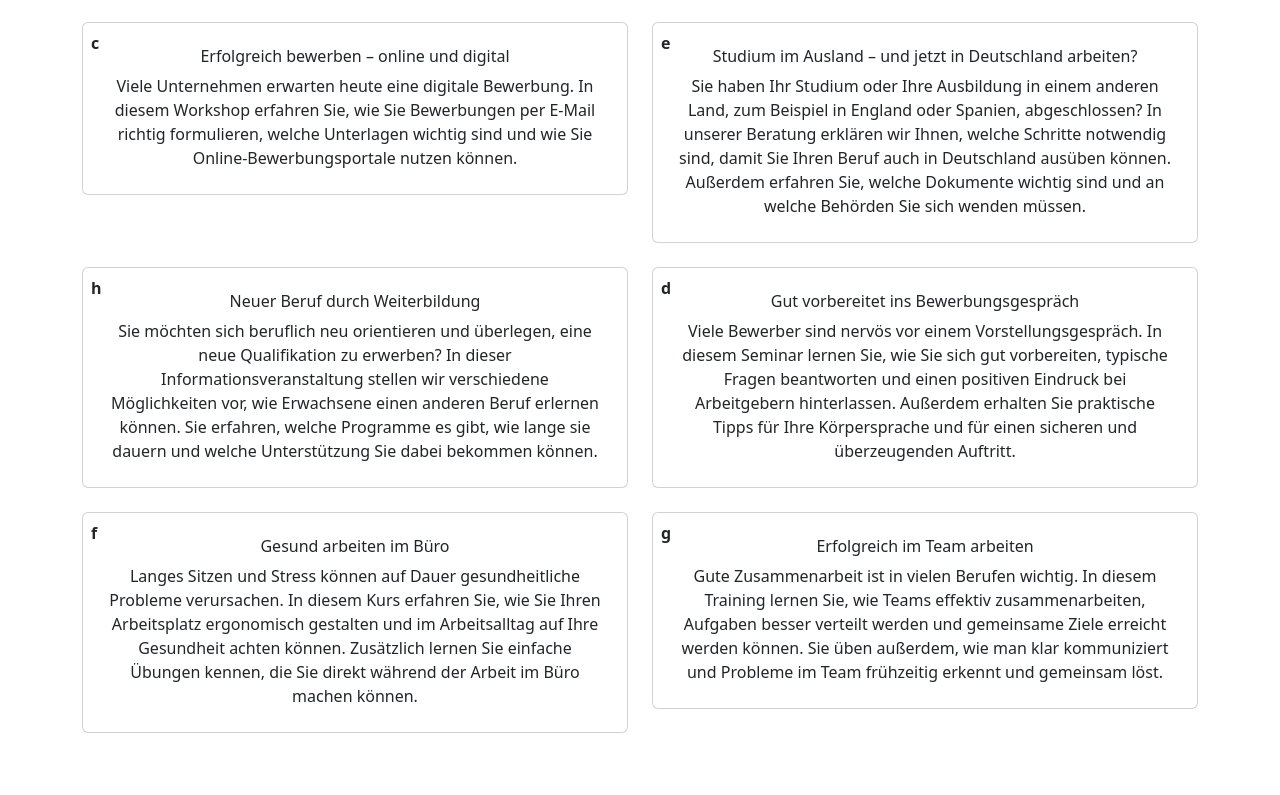
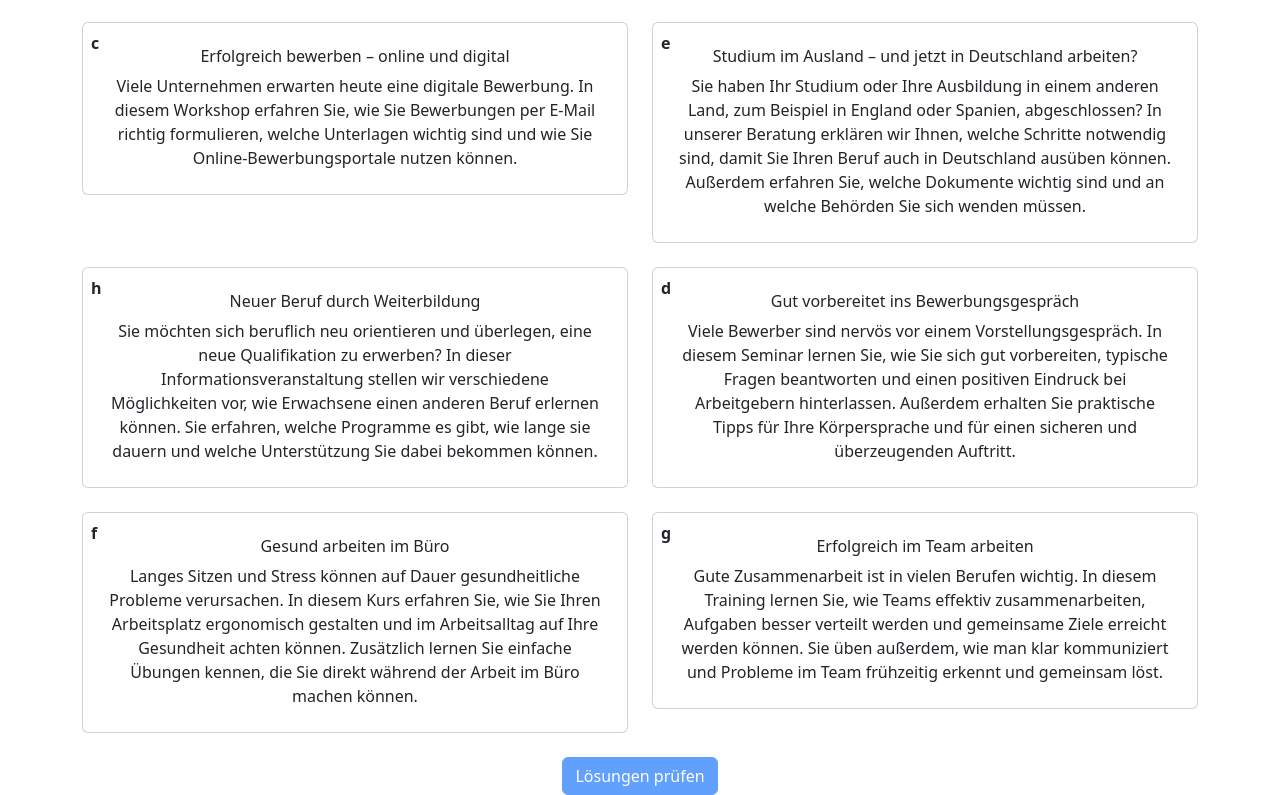
Before and after one commit to NastosStavros/b2-frontend, an Angular app in the folder b2-frontend/: page /lesen-teil1-modelltest in a window 1280 px wide. Shown: the part 592-1387 px from the top of the page. Before the commit the page ends 1325 px from the top, so only its background shows below. Built offline with nearby package versions, Linux system fonts and the light colour scheme.

Commit message:
Add answer checking button logic

```diff
--- a/b2-frontend/src/app/pages/lesen-teil1-modelltest/lesen-teil1-modelltest.html
+++ b/b2-frontend/src/app/pages/lesen-teil1-modelltest/lesen-teil1-modelltest.html
@@ -7,6 +7,8 @@
 
         <span>
             {{ person.id }}. {{ person.text }}
+            <span *ngIf="results[person.id] === true">✔</span>
+            <span *ngIf="results[person.id] === false">✖</span>
         </span>
 
         <select #dropdown class="form-select w-auto" (change)="selectAnswer(person.id, dropdown.value)">
@@ -31,4 +33,7 @@
 
         </div>
     </div>
+    <button class="btn btn-primary mt-4 d-block mx-auto" [disabled]="!areAllAnswered()" (click)="checkAnswers()">
+        Lösungen prüfen
+    </button>
 </div>
--- a/b2-frontend/src/app/pages/lesen-teil1-modelltest/lesen-teil1-modelltest.ts
+++ b/b2-frontend/src/app/pages/lesen-teil1-modelltest/lesen-teil1-modelltest.ts
@@ -1,19 +1,32 @@
 import { Component } from '@angular/core';
 import { readingTeil1Sets } from '../../data/reading-teil1-sets';
-import { NgFor } from '@angular/common';
+import { NgFor, NgIf } from '@angular/common';
+
 
 @Component({
   selector: 'app-lesen-teil1-modelltest',
-  imports: [NgFor],
+  imports: [NgFor, NgIf],
   templateUrl: './lesen-teil1-modelltest.html',
   styleUrl: './lesen-teil1-modelltest.scss',
 })
 export class LesenTeil1Modelltest {
   set = readingTeil1Sets[0];
   answers: { [key: number]: string } = {};
+  results: { [key: number]: boolean } = {}
 
-  selectAnswer(personId: number, articleId: string ) {
+  selectAnswer(personId: number, articleId: string) {
     this.answers[personId] = articleId
     console.log(this.answers);
   }
+
+  checkAnswers() {
+    this.set.persons.forEach(person => {
+      this.results[person.id] =
+        this.answers[person.id] === person.correctArticle
+    });
+  }
+
+  areAllAnswered() {
+    return Object.keys(this.answers).length === this.set.persons.length;
+  }
 }
```
